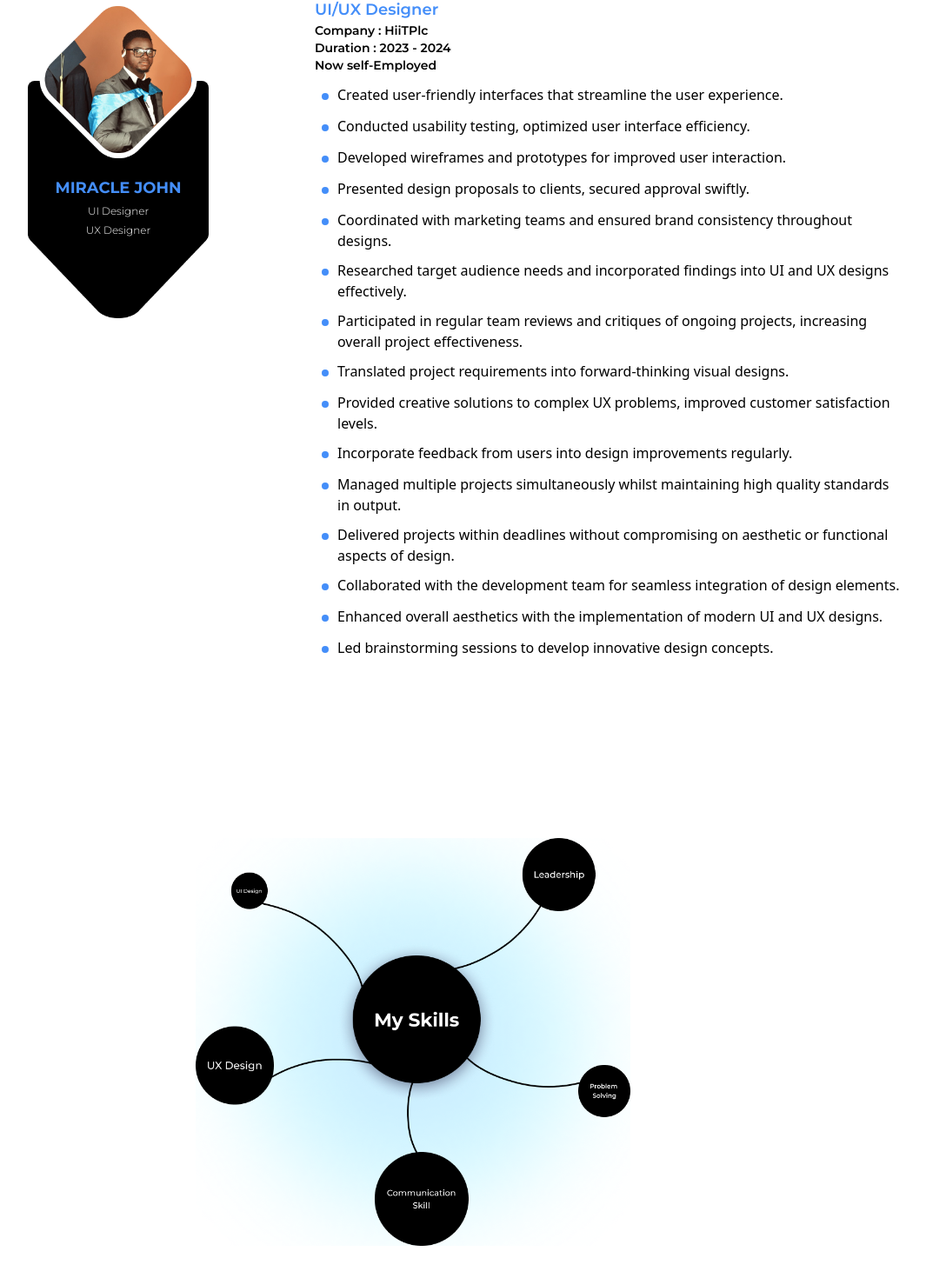
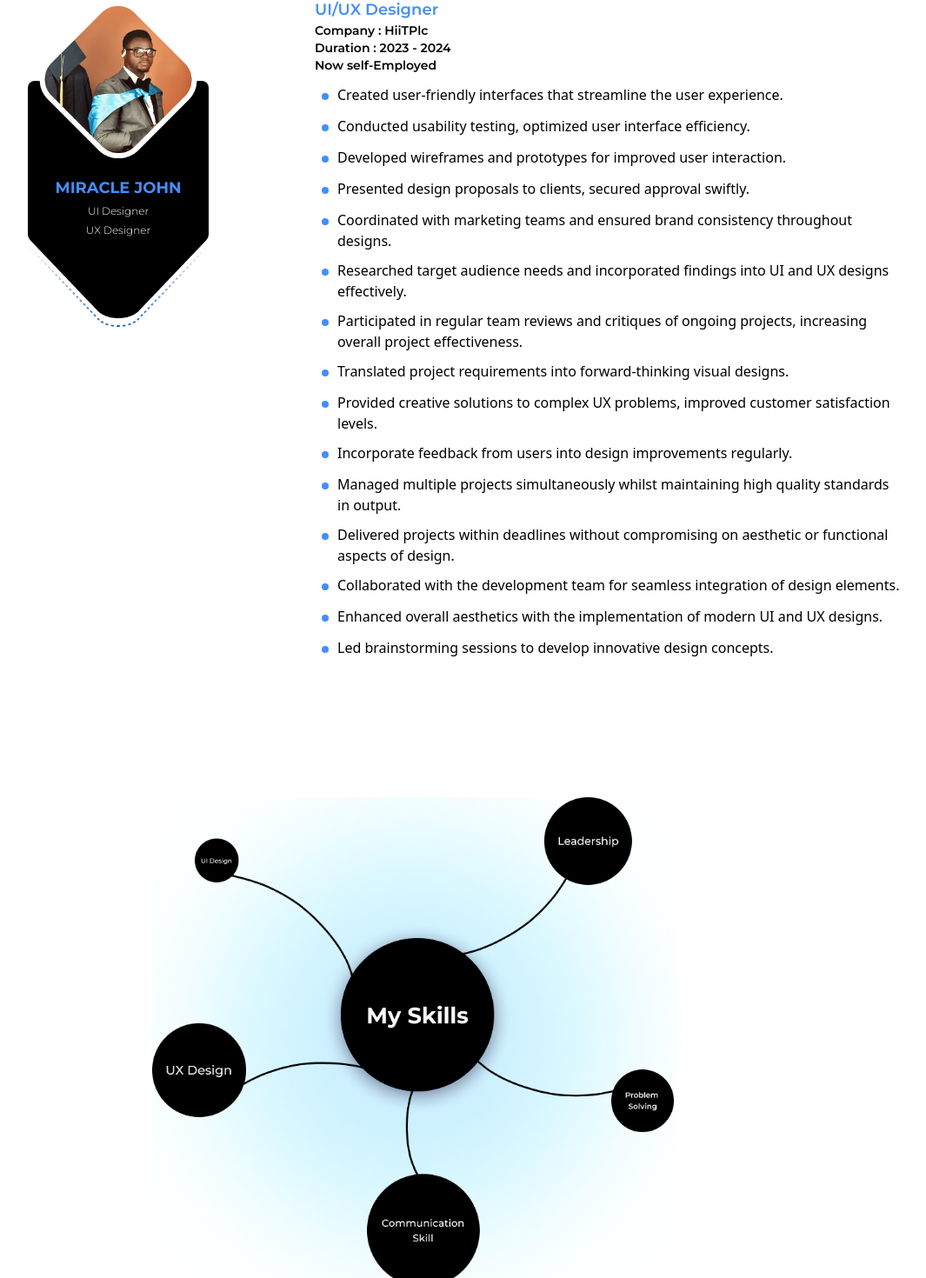
Before and after one commit to zayonsoft/oso-miracle-portfolio, a React (Vite) app: page / in a window 1280 px wide. Shown: the part 1002-2472 px from the top of the page at 87% size, without its empty margins (165-1230 px from the left). Built offline with nearby package versions, Linux system fonts and the light colour scheme.

Commit message:
Added The dotted design beneath the Profile Image and adjusted the skills image

```diff
--- a/src/App.css
+++ b/src/App.css
@@ -19,9 +19,3 @@
 .font-montserrat {
   font-family: montserrat;
 }
-
-.skills-bg {
-  background: url(./pages/home/styles/skill/skill_bg.png);
-  background-size: cover;
-  background-position: center;
-}
--- a/src/pages/home/components/about/ProfileImage.jsx
+++ b/src/pages/home/components/about/ProfileImage.jsx
@@ -1,8 +1,11 @@
 import ProfileImagePic from "../../styles/about/profile_image.png";
 import ProfileBottom from "./ProfileBottom";
+import ProfilePicBlueDesign from "../../styles/about/about_under_image_line.png";
 export default function ProfileImage() {
   return (
     <section className="relative col-span-2 max-[661px]:pb-[110px]">
+      {/* Div That Overlays everything and prevents the images from being dragable individually */}
+      <div className="absolute left-0 right-0 top-0 bottom-0 z-50 bg-transparent"></div>
       {/* background box */}
       <div className="pt-24">
         {/* Upper Box */}
@@ -18,6 +21,9 @@ export default function ProfileImage() {
         </div>
         <div className="relative w-52 m-auto">
           <ProfileBottom />
+          <div className="absolute top-2.5">
+            <img src={ProfilePicBlueDesign} alt="" />
+          </div>
         </div>
       </div>
     </section>
--- a/src/pages/home/components/skillchart/SkillSection.jsx
+++ b/src/pages/home/components/skillchart/SkillSection.jsx
@@ -1,9 +1,10 @@
 import SkillImage from "../../styles/skill/skill_image.png";
+import "../../styles/skill/skills.css";
 export default function SkillSection() {
   return (
     <section className="grid content-center min-h-screen w-full bg-white">
       <img
-        className="max-w-[500px] w-20% block m-auto  max-[601px]:max-w-[380px] skills-bg"
+        className="max-w-[600px] object-center object-contain w-20% block m-auto  max-[601px]:max-w-[380px] skills-bg"
         src={SkillImage}
         alt=""
       />
--- /dev/null
+++ b/src/pages/home/styles/skill/skills.css
@@ -0,0 +1,5 @@
+.skills-bg {
+  background: url(./skill_bg.png);
+  background-size: cover;
+  background-position: center;
+}
```
Also changed, not shown: src/pages/home/styles/about/about_under_image_line.png (added).
